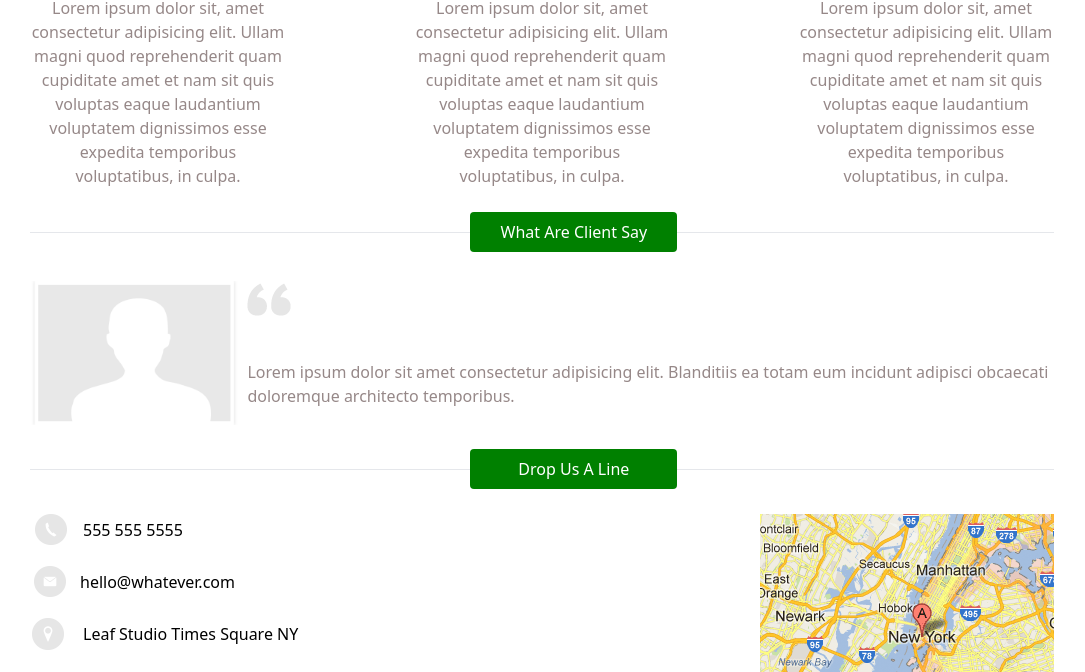
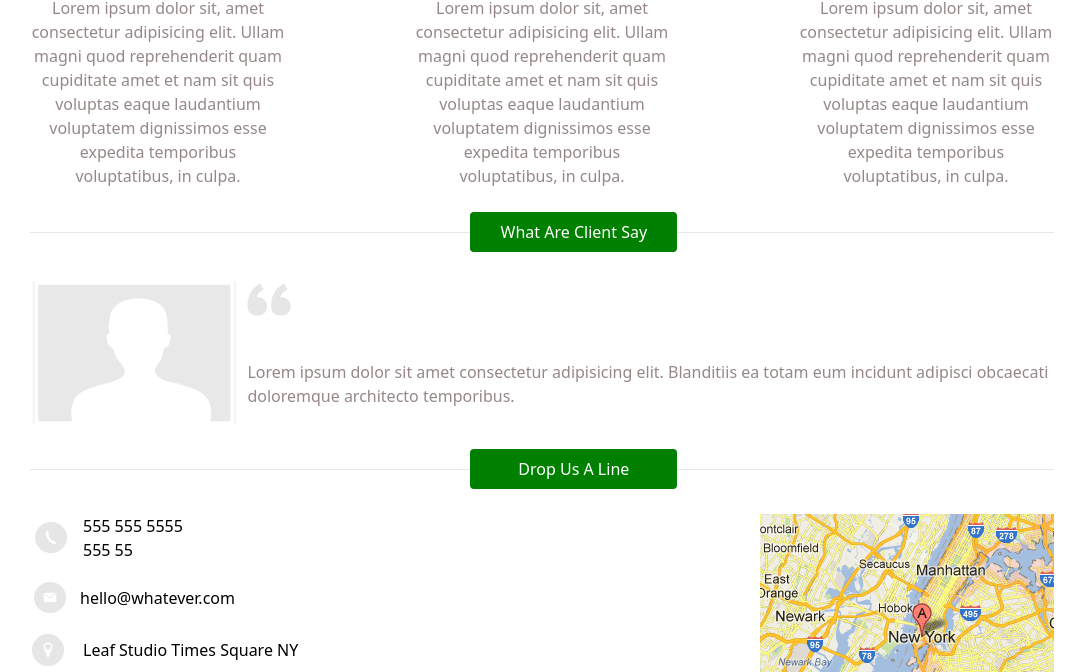
Before and after one commit to mohammadhassanbaloch/tailwind-green-layout---Copy, a website: page src/index.html in a window 1280 px wide. Shown: the part 626-1298 px from the top of the page, without its empty margins (98-1183 px from the left). Drawn offline with Linux system fonts and the light colour scheme.

Commit message:
add a line

```diff
--- a/src/index.html
+++ b/src/index.html
@@ -95,6 +95,7 @@
            </div>
           <div class="ml-3">
             <p>555 555 5555</p>
+            <p>555 55</p>
           </div>
         </div>
         <div class="flex items-center mb-5">
```
